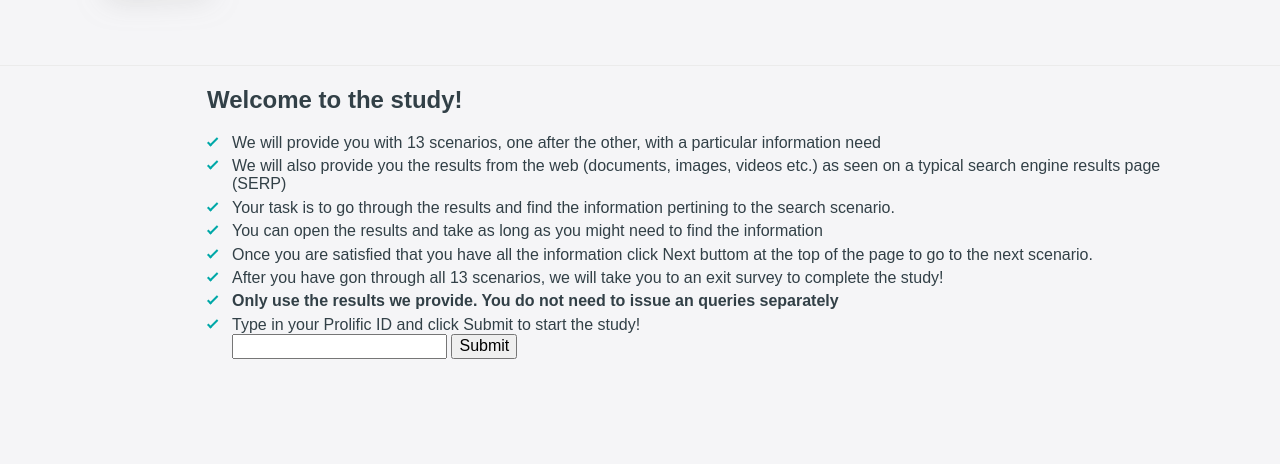
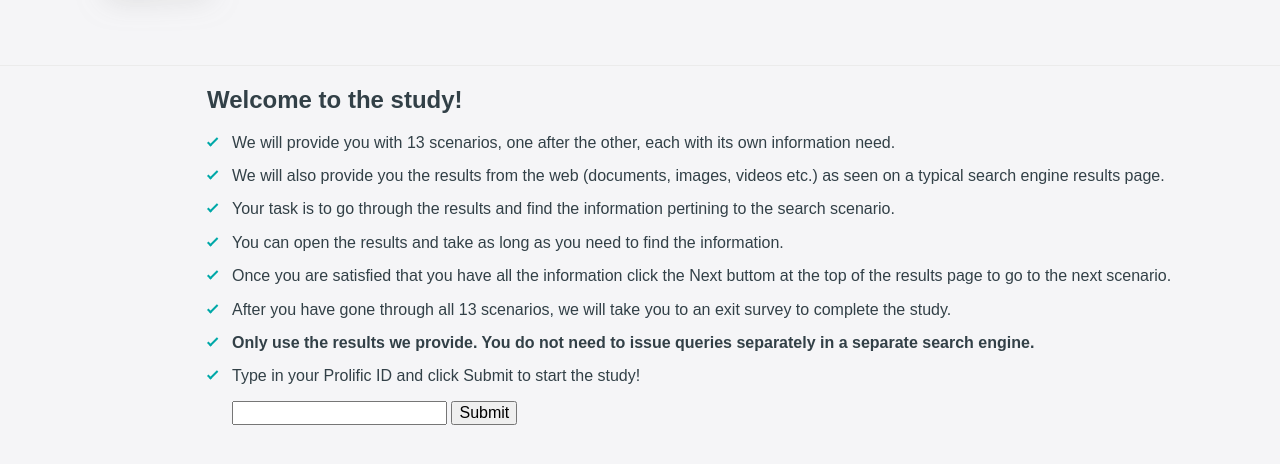
Before and after one commit to roynirmal/sigir2022-serp-reproducibility, a website: page standard/landing.html in a window 1280 px wide. Shown: the part 66-530 px from the top of the page. Drawn offline with Linux system fonts and the light colour scheme.

Commit message:
lamnding page change

```diff
--- a/standard/css/landing.css
+++ b/standard/css/landing.css
@@ -8,7 +8,7 @@
     position: relative;
     list-style-type: none;
     padding-left: 2.5rem;
-    margin-bottom: 0.5rem;
+    margin-bottom: 1.5rem;
   }
 
   .check-list li:before {
--- a/standard/landing.html
+++ b/standard/landing.html
@@ -43,17 +43,17 @@
                         <div>
                                 <h2 class="check-list">Welcome to the study!</h2>
                                 <ul class="check-list">
-                                <li>We will provide you with 13 scenarios, one after the other, with a particular information need</li>
-                                <li>We will also provide you the results from the web (documents, images, videos etc.) as seen on a typical search engine results page (SERP)</li>
+                                <li>We will provide you with 13 scenarios, one after the other, each with its own information need.</li>
+                                <li>We will also provide you the results from the web (documents, images, videos etc.) as seen on a typical search engine results page.</li>
                                 <li>Your task is to go through the results and find the information pertining to the search scenario.</li>
-                                <li>You can open the results and take as long as you might need to find the information</li>
-                                <li>Once you are satisfied that you have all the information click Next buttom at the top of the page to go to the next scenario. </li>
-                                <li>After you have gon through all 13 scenarios, we will take you to an exit survey to complete the study!</li>
-                                <li> <b> Only use the results we provide. You do not need to issue an queries separately</b></li>
+                                <li>You can open the results and take as long as you need to find the information.</li>
+                                <li>Once you are satisfied that you have all the information click the Next buttom at the top of the results page to go to the next scenario. </li>
+                                <li>After you have gone through all 13 scenarios, we will take you to an exit survey to complete the study.</li>
+                                <li> <b> Only use the results we provide. You do not need to issue queries separately in a separate search engine.</b></li>
                                   <li> Type in your Prolific ID and click Submit to start the study!
                                         <form method="GET" onsubmit="loader(this);">
                                             <input type="text" name="prolificID" required />
-                                            <input type="submit" name="Next" />
+                                            <input type="submit" name="Next" style="margin: 1.5rem 0 0 0;" />
                                                 <!-- <button type="button">
                                                         <i class="fa fa-arrow-right">Next</i>
                                                 </button> -->
@@ -77,7 +77,7 @@
                 var pages = new Array('inf_rem_one', 'inf_und_two');
                 localStorage.setItem('pages', JSON.stringify(pages))
                 sessionStorage.setItem('prolific-id', form.prolificID.value)
-                sessionStorage.setItem('serp', 'grid_serp')
+                sessionStorage.setItem('serp', 'list_serp')
                 // var pages = JSON.parse(localStorage.getItem('pages'))
             // // var pages = JSON.parse(localStorage.getItem('pages'))
             // var myarray = new Array('template1.html','template2.html','template3.html', 'template4.html');
```
